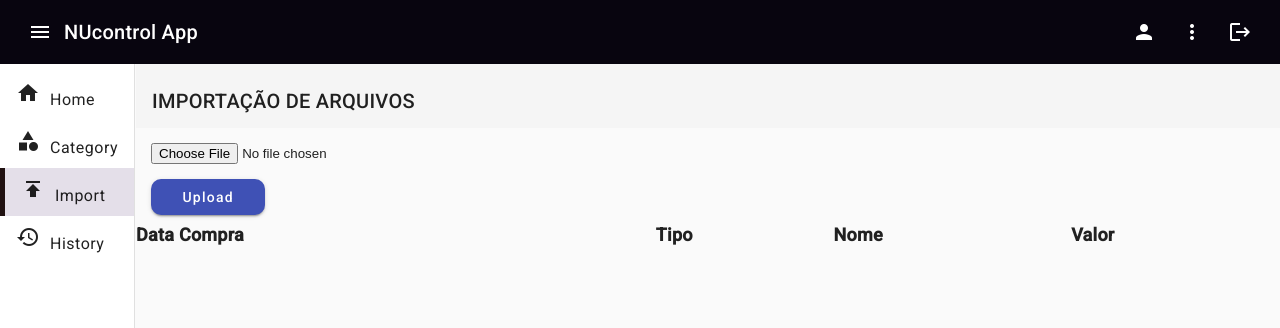
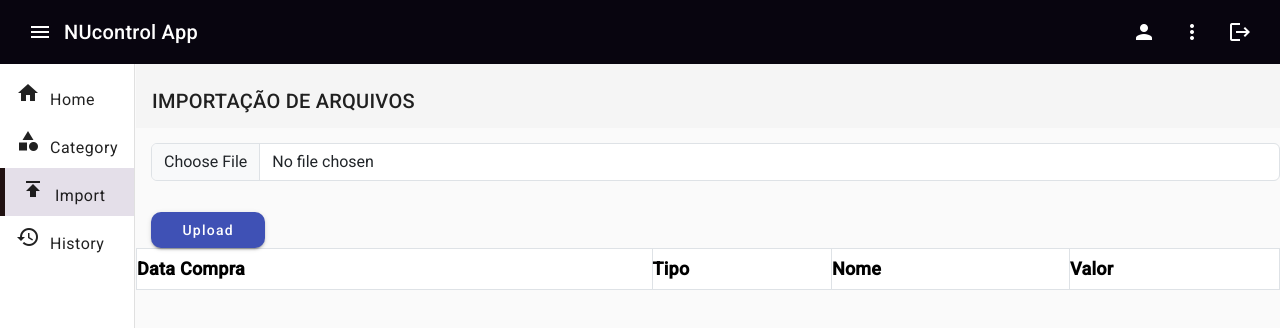
Before and after one commit to Ma7heus/Money-Control-Angular, an Angular app: page /import in a window 1280 px wide. Shown: the top 328 px of the page. Built offline with nearby package versions, Linux system fonts and the light colour scheme.

Commit message:
Adicionando Bootstrap no projeto

```diff
--- a/angular.json
+++ b/angular.json
@@ -26,9 +26,12 @@
             ],
             "styles": [
               "@angular/material/prebuilt-themes/indigo-pink.css",
-              "src/styles.css"
+              "src/styles.css",
+              "node_modules/bootstrap/dist/css/bootstrap.min.css"
             ],
-            "scripts": []
+            "scripts": [
+              "node_modules/bootstrap/dist/js/bootstrap.bundle.js"
+            ]
           },
           "configurations": {
             "production": {
--- a/package.json
+++ b/package.json
@@ -20,6 +20,7 @@
     "@angular/platform-browser": "^16.1.0",
     "@angular/platform-browser-dynamic": "^16.1.0",
     "@angular/router": "^16.1.0",
+    "bootstrap": "^5.3.2",
     "rxjs": "~7.8.0",
     "tslib": "^2.3.0",
     "zone.js": "~0.13.0"
--- a/src/app/componentes/importacao/importacao.component.html
+++ b/src/app/componentes/importacao/importacao.component.html
@@ -4,18 +4,24 @@
     <span>{{ title }}</span>
   </mat-toolbar>
 
-  <div>
-    <input type="file" (change)="onFileChange($event)">
+  <div class="input-group mb-3">
+    <input
+      type="file"
+      (change)="onFileChange($event)"
+      class="form-control"
+      id="inputGroupFile"
+      aria-describedby="inputGroupFileAddon04"
+      aria-label="Upload">
   </div>
 
   <div>
-    <button mat-raised-button color="primary" (click)="onUpload()">Upload</button>
+    <button
+      mat-raised-button color="primary"
+      (click)="onUpload()">Upload</button>
   </div>
 
   <div>
-
-
-    <table class="table table-striped">
+    <table class="table table-bordered">
       <thead>
         <tr>
           <th>Data Compra</th>
--- a/src/index.html
+++ b/src/index.html
@@ -1,5 +1,5 @@
 <!doctype html>
-<html lang="en">
+<html lang="pt-br">
 <head>
   <meta charset="utf-8">
   <title>MoneyControlAngular</title>
```
Also changed, not shown: src/app/componentes/importacao/importacao.component.css (line endings or trailing spaces), 1 other file (tests, documents, lock files or other folders).
